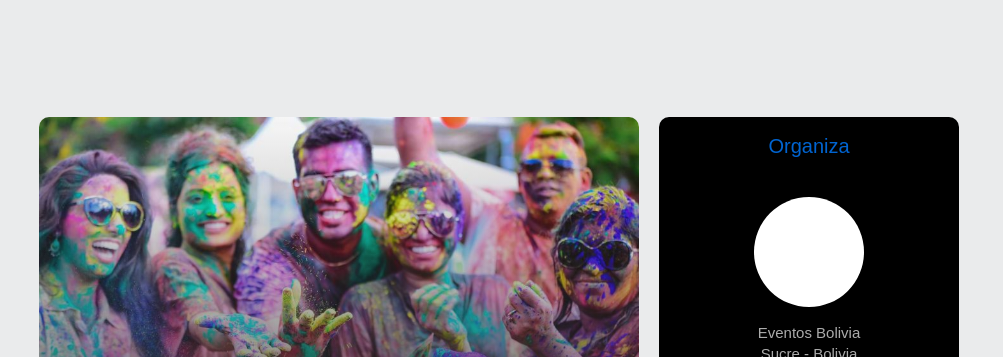
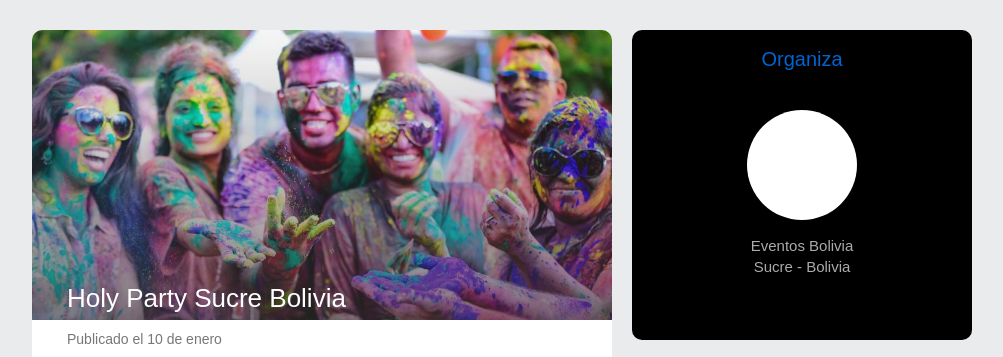
Before and after one commit to JoseChirinos/gooart, a website: page templates/event/event.html in a window 1280 px wide. Shown: the top 357 px of the page, without its empty margins (138-1141 px from the left). Drawn offline with Linux system fonts and the light colour scheme; files whose address does not match are found by name.

Commit message:
Correciones en Event

```diff
--- a/templates/event/event.css
+++ b/templates/event/event.css
@@ -223,7 +223,7 @@ body {
   font-family: 'Raleway', sans-serif;
 }
 
-a,a:hover,a:visited,a:link,a:active{
+a, a:hover, a:visited, a:link, a:active {
   text-decoration: none !important;
 }
 
@@ -563,22 +563,24 @@ a,a:hover,a:visited,a:link,a:active{
     float: none;
   }
   .container-event {
-    width: 960px;
+    position: relative;
+    height: auto;
+    margin: 0 auto;
     padding: 0;
-    position: relative;
-    margin: 0 auto;
-    padding: 17px;
-    margin-top: 80px;
   }
   .info-event {
+    margin: 0;
+    display: inline-block;
+    padding: 10px;
+    height: auto;
     width: 600px;
-    display: inline-block;
   }
   .more-event {
-    height: auto;
-    width: 300px;
+    width: 360px;
     display: inline-block;
-    margin-left: 20px;
+    position: absolute;
+    padding: 10px;
+    margin-left: 0;
   }
   .more-event-icon {
     float: none;
```
